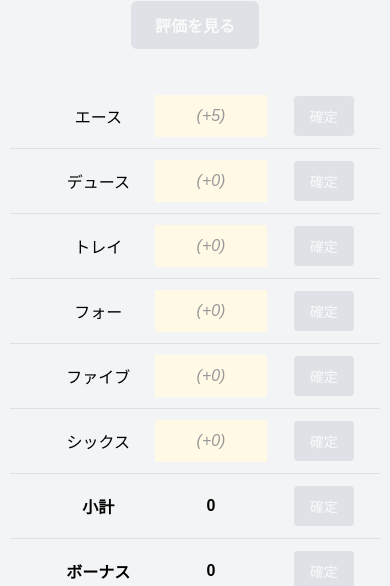
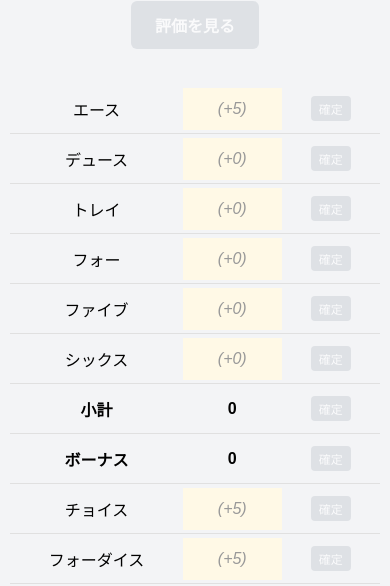
Before and after one commit to mat-der-D/yacht-evaluator-web, a React (Vite) app: page / in a window 390 px wide. Shown: the part 254-840 px from the top of the page. Built offline with nearby package versions, Linux system fonts and the light colour scheme; no server answers.

Commit message:
[feat] Responsive margins

```diff
--- a/src/styles/global.css
+++ b/src/styles/global.css
@@ -146,8 +146,8 @@ button {
 
 .score-label {
   text-align: left;
-  flex: 1;
-  margin-left: 2em;
+  flex: 2;
+  margin-left: 0em;
 }
 
 .score-value {
@@ -472,8 +472,8 @@ input[type='number'] {
   }
 
   .score-sheet button {
-    padding: 10px 16px;
-    font-size: 14px;
+    padding: 4px 8px;
+    font-size: 12px;
   }
 
   .mode-tab button {
@@ -487,12 +487,22 @@ input[type='number'] {
   .evaluation-panel {
     width: 350px;
   }
+
+  .score-label {
+    flex: 1;
+    margin-left: 2em;
+  }
 }
 
 /* デスクトップ（1024px 以上） */
 @media (min-width: 1024px) {
   .evaluation-panel {
     width: 400px;
+  }
+
+  .score-label {
+    flex: 1;
+    margin-left: 2em;
   }
 }
 
```
